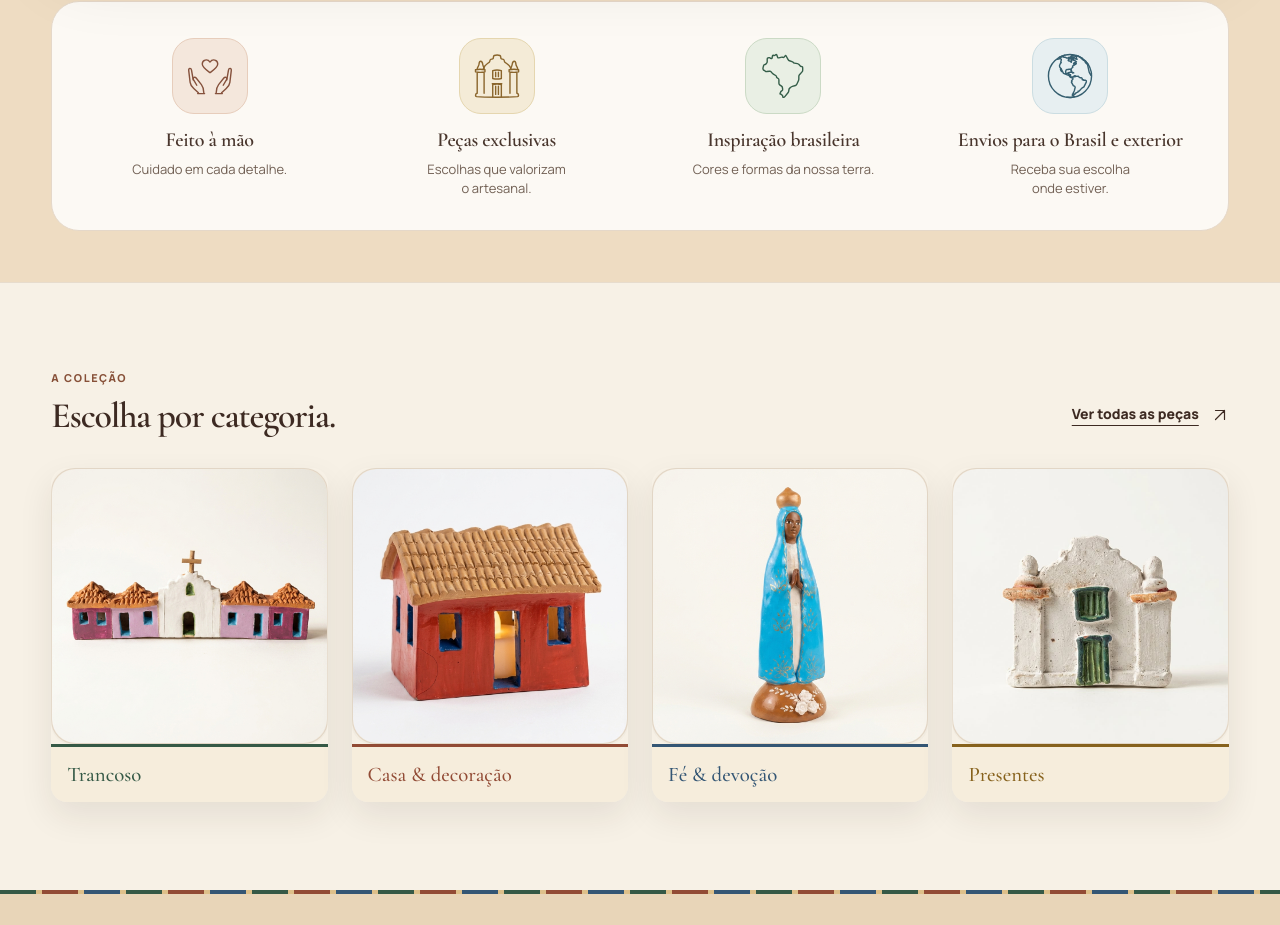
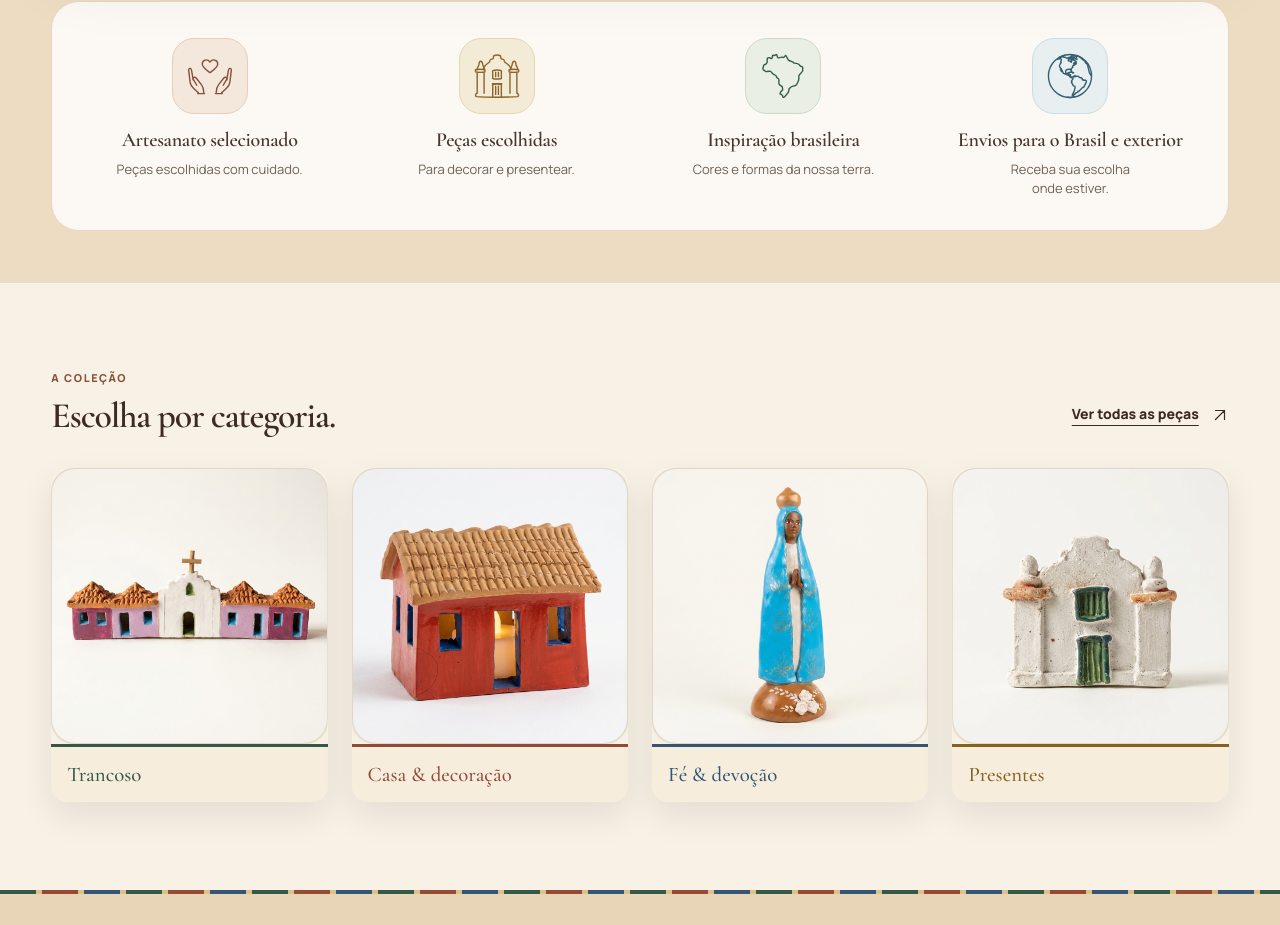
Before and after one commit to agotrancoso-create/agotrancoso-loja, a Next.js app: page / in a window 1280 px wide. Shown: the part 2774-3699 px from the top of the page. Built offline with nearby package versions, Linux system fonts and the light colour scheme; no server answers.

Commit message:
Marketing: alinhar benefícios à curadoria real da Agô

```diff
--- a/components/Benefits.tsx
+++ b/components/Benefits.tsx
@@ -4,8 +4,8 @@ import Link from 'next/link';
 import styles from './Benefits.module.css';
 
 const benefits = [
-  { enTitle: 'Handmade', enText: 'Care in every detail.', title: 'Feito à mão', text: 'Cuidado em cada detalhe.', icon: 'craft', href: '/nossa-essencia', action: 'Conhecer o trabalho artesanal da Agô' },
-  { enTitle: 'Exclusive pieces', enText: 'Choices that celebrate craftsmanship.', title: 'Peças exclusivas', text: 'Escolhas que valorizam o artesanal.', icon: 'vase', href: '/produtos', action: 'Explorar as peças da coleção' },
+  { enTitle: 'Selected craftsmanship', enText: 'Pieces chosen with care.', title: 'Artesanato selecionado', text: 'Peças escolhidas com cuidado.', icon: 'craft', href: '/artesanato-em-trancoso', action: 'Conhecer a seleção artesanal da Agô' },
+  { enTitle: 'Selected pieces', enText: 'For decorating and gifting.', title: 'Peças escolhidas', text: 'Para decorar e presentear.', icon: 'vase', href: '/produtos', action: 'Explorar as peças da coleção' },
   { enTitle: 'Brazilian inspiration', enText: 'Colors and shapes from our homeland.', title: 'Inspiração brasileira', text: 'Cores e formas da nossa terra.', icon: 'brazil', href: '/artesanato-em-trancoso', action: 'Conhecer o artesanato inspirado em Trancoso' },
   { enTitle: 'Shipping across Brazil and abroad', enText: 'Receive your chosen piece wherever you are.', title: 'Envios para o Brasil e exterior', text: 'Receba sua escolha onde estiver.', icon: 'world', href: '/contato', action: 'Consultar a Agô sobre envios para o Brasil e exterior' },
 ] as const;
```
